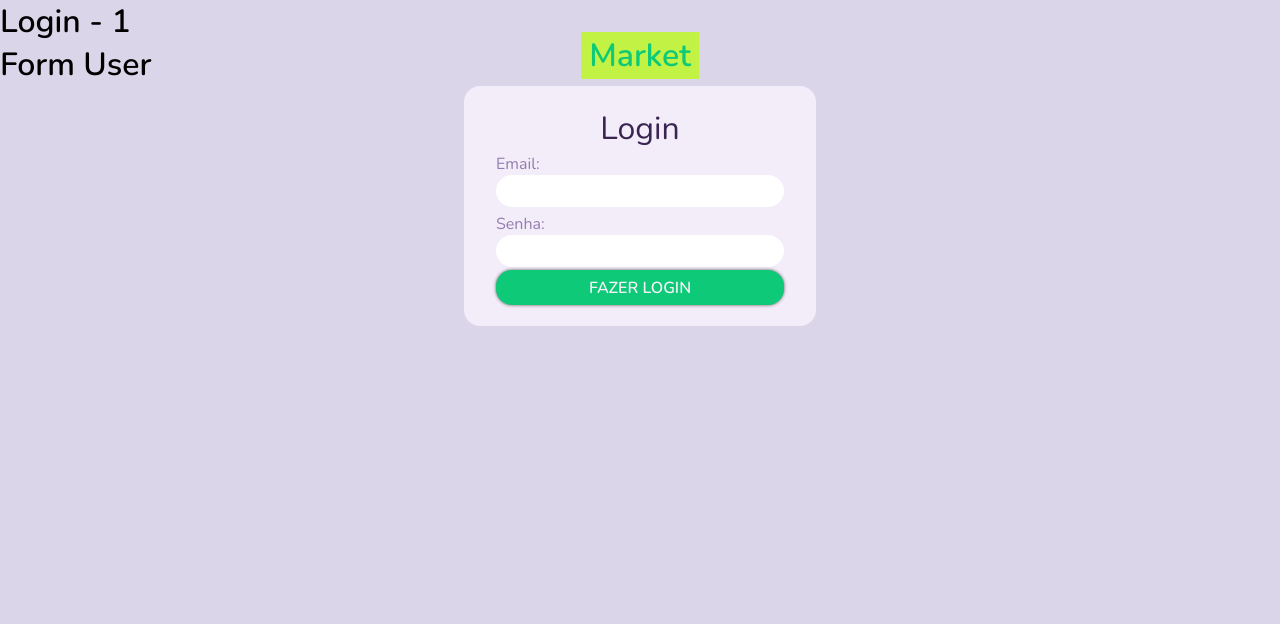
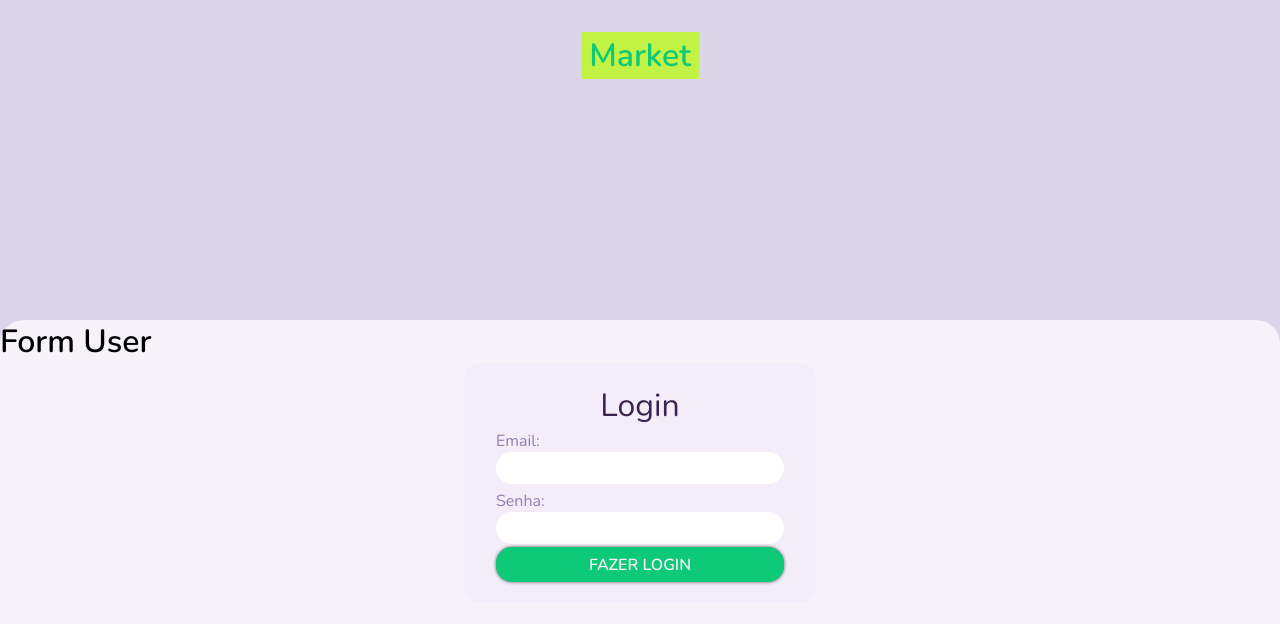
Before and after one commit to andersonvaler/market-reactjs, a React (Create React App) app: page /login/1 in a window 1280 px wide. Shown: the top 624 px of the page. Built offline with nearby package versions, Linux system fonts and the light colour scheme; no server answers.

Commit message:
feat(src/Pages/Login): adicionado a base da pagina de login

```diff
--- a/src/Pages/Login/index.js
+++ b/src/Pages/Login/index.jsx
@@ -1,6 +1,7 @@
 import { useParams } from "react-router-dom";
 import FormLogin from "../../Components/FormLogin";
 import FullLogo from "../../Components/Logo/FullLogo";
+import { LoginContainer } from "./style";
 
 const Login = () => {
   const params = useParams();
@@ -8,8 +9,9 @@ const Login = () => {
   return (
     <div>
       <FullLogo />
-      <h1> Login - {params.userType} </h1>
-      <FormLogin />
+      <LoginContainer>
+        <FormLogin />
+      </LoginContainer>
     </div>
   );
 };
--- /dev/null
+++ b/src/Pages/Login/style.js
@@ -0,0 +1,12 @@
+import styled from "styled-components";
+
+export const LoginContainer = styled.div`
+  background: rgba(246, 242, 249, 1);
+  border-top-left-radius: 24px;
+  border-top-right-radius: 24px;
+  position: absolute;
+  bottom: 0;
+  left: 0;
+  min-width: 100vw;
+  height: 60vh;
+`;
```
